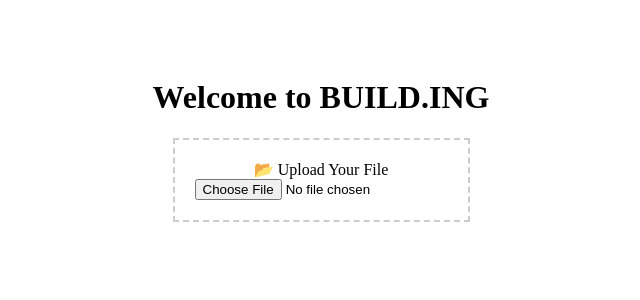
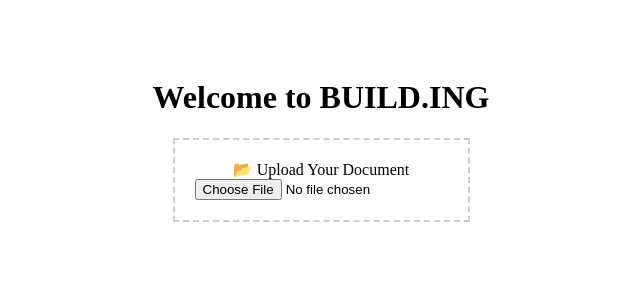
Before and after one commit to amosproj/amos2025ss02-building-documentation-management-system, an Angular app in the folder BitAndBeam/frontend/: page / in a window 1280 px wide. Shown: the top 300 px of the page, without its empty margins (319-959 px from the left). Built offline with nearby package versions, Linux system fonts and the light colour scheme.

Commit message:
file type changed to pdf

```diff
--- a/BitAndBeam/frontend/src/app/components/upload-file/upload-file.component.html
+++ b/BitAndBeam/frontend/src/app/components/upload-file/upload-file.component.html
@@ -4,9 +4,9 @@
   (dragover)="onDragOver($event)"
   style="border: 2px dashed #ccc; padding: 20px; text-align: center;"
 >
-  <label for="fileInput">📂 Upload Your File</label>
+  <label for="fileInput">📂 Upload Your Document</label>
   <br />
-  <input id="fileInput" type="file" (change)="onFileSelected($event)" />
+  <input id="fileInput" type="file" accept=".pdf" (change)="onFileSelected($event)" />
 </div>
 
 <!-- Separate area to display the selected file -->
```
